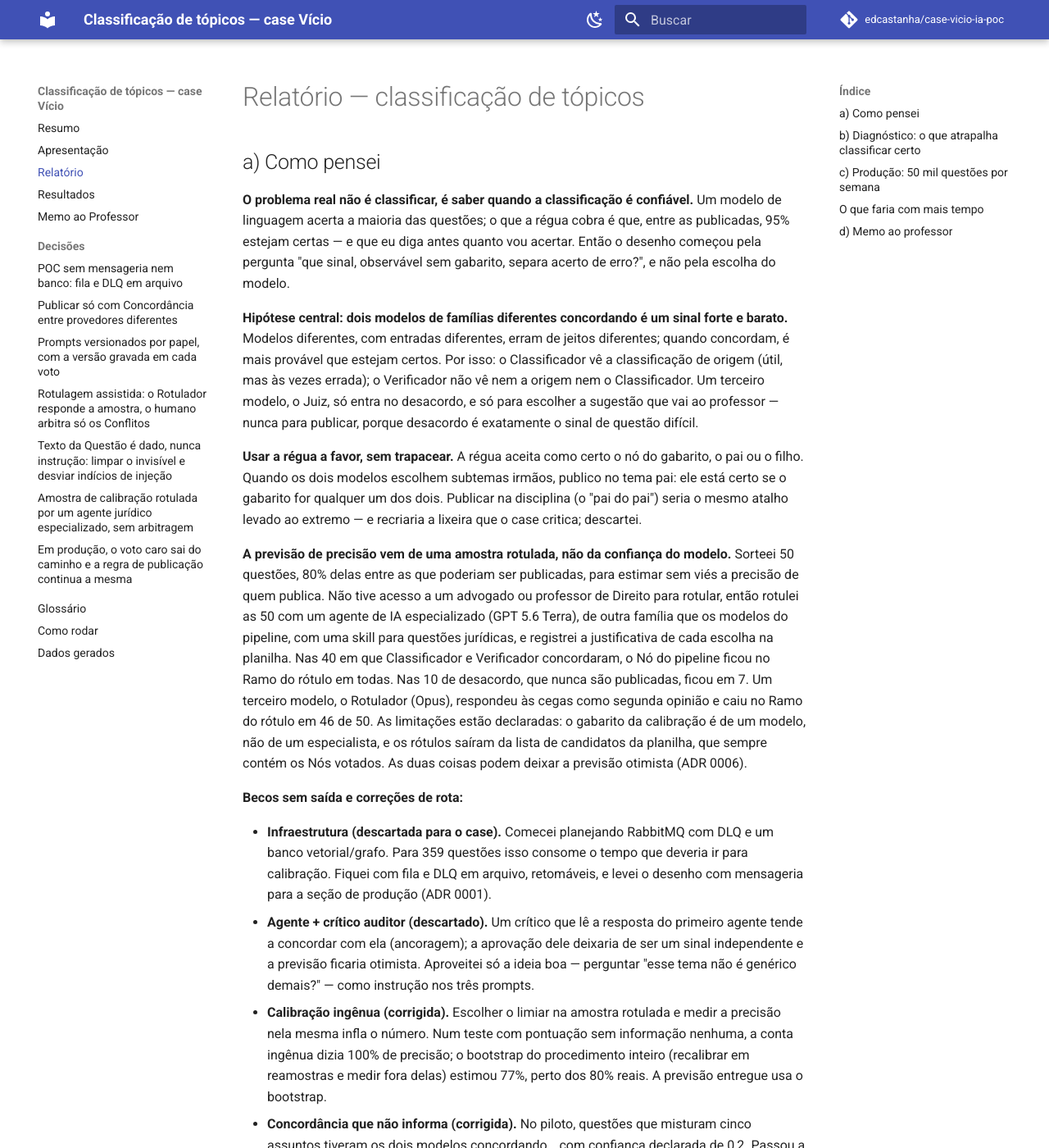
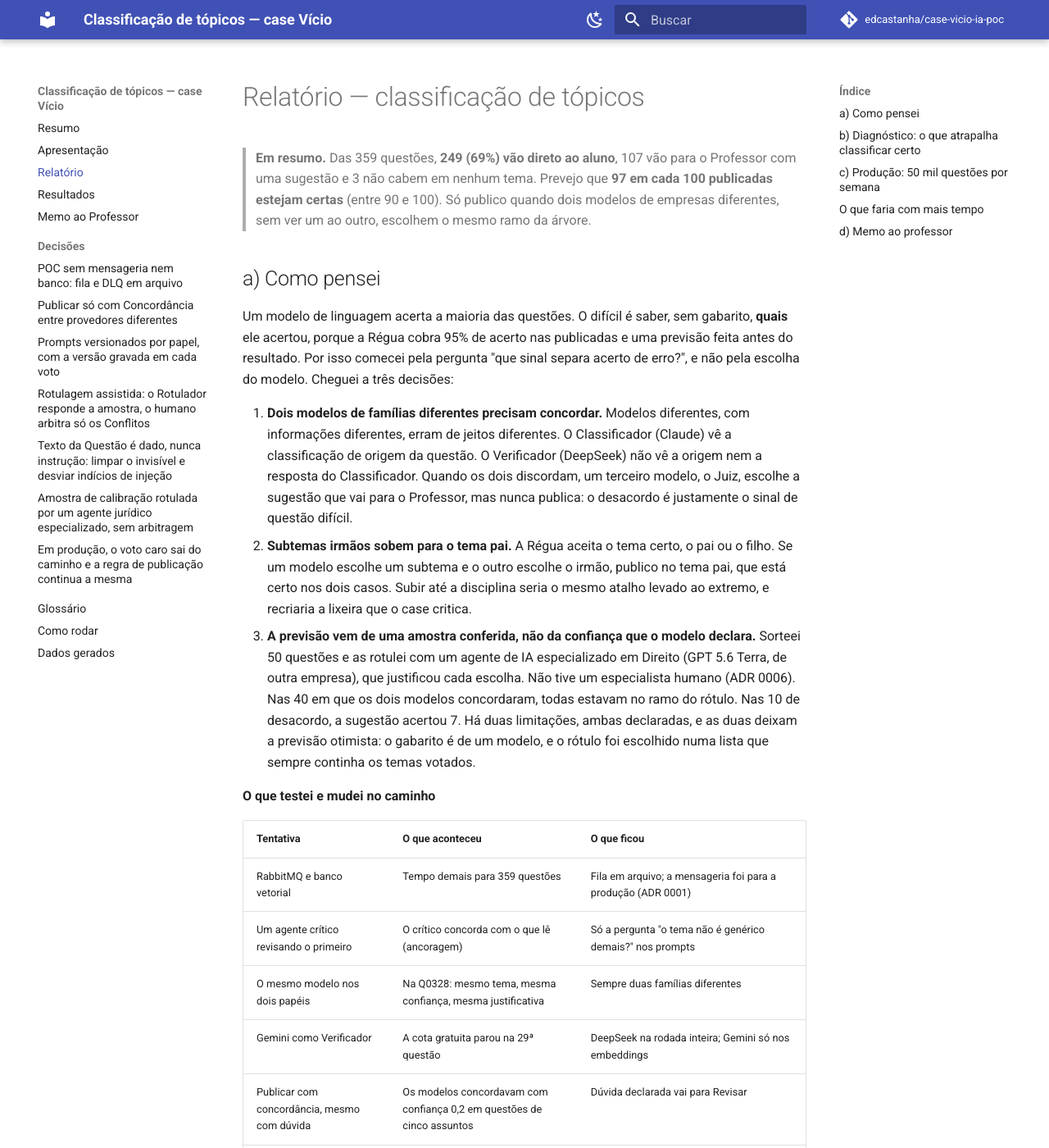
Before and after one commit to edcastanha/case-vicio-ia-poc, an MkDocs documentation site: the page built from docs/relatorio.md, in a window 1280 px wide and 1400 px high. Shown: the whole window at 82% size. Built offline with MkDocs 1.6.1 and Material for MkDocs 9.7.7, drawn with Linux system fonts in a browser that asks for light colours; comment, search, counter and statistics services are not loaded; some of the changed text lies outside the part shown.

Commit message:
Relatório e memo mais fáceis de ler; pedidos ao Professor concretos
- relatório: resumo no topo, as três decisões em lista numerada, os becos sem saída
  numa tabela (tentativa, o que aconteceu, o que ficou), menos jargão e frases curtas
- memo: cinco pedidos com a tarefa, o tamanho e o efeito; tabela dos temas
  duplicados com as questões paradas e a disciplina sugerida
- listas com linha em branco antes, para o Markdown não emendá-las no parágrafo
- relatorio.pdf gerado de novo: 5 páginas, memo inteiro na última

```diff
--- a/docs/relatorio.md
+++ b/docs/relatorio.md
@@ -1,91 +1,105 @@
 # Relatório — classificação de tópicos
+
+> **Em resumo.** Das 359 questões, **249 (69%) vão direto ao aluno**, 107 vão para o Professor com uma sugestão e 3 não cabem em nenhum tema. Prevejo que **97 em cada 100 publicadas estejam certas** (entre 90 e 100). Só publico quando dois modelos de empresas diferentes, sem ver um ao outro, escolhem o mesmo ramo da árvore.
 
 ## a) Como pensei
 
-**O problema real não é classificar, é saber quando a classificação é confiável.** Um modelo de linguagem acerta a maioria das questões; o que a régua cobra é que, entre as publicadas, 95% estejam certas — e que eu diga antes quanto vou acertar. Então o desenho começou pela pergunta "que sinal, observável sem gabarito, separa acerto de erro?", e não pela escolha do modelo.
+Um modelo de linguagem acerta a maioria das questões. O difícil é saber, sem gabarito, **quais** ele acertou, porque a Régua cobra 95% de acerto nas publicadas e uma previsão feita antes do resultado. Por isso comecei pela pergunta "que sinal separa acerto de erro?", e não pela escolha do modelo. Cheguei a três decisões:
 
-**Hipótese central: dois modelos de famílias diferentes concordando é um sinal forte e barato.** Modelos diferentes, com entradas diferentes, erram de jeitos diferentes; quando concordam, é mais provável que estejam certos. Por isso: o Classificador vê a classificação de origem (útil, mas às vezes errada); o Verificador não vê nem a origem nem o Classificador. Um terceiro modelo, o Juiz, só entra no desacordo, e só para escolher a sugestão que vai ao professor — nunca para publicar, porque desacordo é exatamente o sinal de questão difícil.
+1. **Dois modelos de famílias diferentes precisam concordar.** Modelos diferentes, com informações diferentes, erram de jeitos diferentes. O Classificador (Claude) vê a classificação de origem da questão. O Verificador (DeepSeek) não vê a origem nem a resposta do Classificador. Quando os dois discordam, um terceiro modelo, o Juiz, escolhe a sugestão que vai para o Professor, mas nunca publica: o desacordo é justamente o sinal de questão difícil.
+2. **Subtemas irmãos sobem para o tema pai.** A Régua aceita o tema certo, o pai ou o filho. Se um modelo escolhe um subtema e o outro escolhe o irmão, publico no tema pai, que está certo nos dois casos. Subir até a disciplina seria o mesmo atalho levado ao extremo, e recriaria a lixeira que o case critica.
+3. **A previsão vem de uma amostra conferida, não da confiança que o modelo declara.** Sorteei 50 questões e as rotulei com um agente de IA especializado em Direito (GPT 5.6 Terra, de outra empresa), que justificou cada escolha. Não tive um especialista humano (ADR 0006). Nas 40 em que os dois modelos concordaram, todas estavam no ramo do rótulo. Nas 10 de desacordo, a sugestão acertou 7. Há duas limitações, ambas declaradas, e as duas deixam a previsão otimista: o gabarito é de um modelo, e o rótulo foi escolhido numa lista que sempre continha os temas votados.
 
-**Usar a régua a favor, sem trapacear.** A régua aceita como certo o nó do gabarito, o pai ou o filho. Quando os dois modelos escolhem subtemas irmãos, publico no tema pai: ele está certo se o gabarito for qualquer um dos dois. Publicar na disciplina (o "pai do pai") seria o mesmo atalho levado ao extremo — e recriaria a lixeira que o case critica; descartei.
+**O que testei e mudei no caminho**
 
-**A previsão de precisão vem de uma amostra rotulada, não da confiança do modelo.** Sorteei 50 questões, 80% delas entre as que poderiam ser publicadas, para estimar sem viés a precisão de quem publica. Não tive acesso a um advogado ou professor de Direito para rotular, então rotulei as 50 com um agente de IA especializado (GPT 5.6 Terra), de outra família que os modelos do pipeline, com uma skill para questões jurídicas, e registrei a justificativa de cada escolha na planilha. Nas 40 em que Classificador e Verificador concordaram, o Nó do pipeline ficou no Ramo do rótulo em todas. Nas 10 de desacordo, que nunca são publicadas, ficou em 7. Um terceiro modelo, o Rotulador (Opus), respondeu às cegas como segunda opinião e caiu no Ramo do rótulo em 46 de 50. As limitações estão declaradas: o gabarito da calibração é de um modelo, não de um especialista, e os rótulos saíram da lista de candidatos da planilha, que sempre contém os Nós votados. As duas coisas podem deixar a previsão otimista (ADR 0006).
-
-**Becos sem saída e correções de rota:**
-
-- **Infraestrutura (descartada para o case).** Comecei planejando RabbitMQ com DLQ e um banco vetorial/grafo. Para 359 questões isso consome o tempo que deveria ir para calibração. Fiquei com fila e DLQ em arquivo, retomáveis, e levei o desenho com mensageria para a seção de produção (ADR 0001).
-- **Agente + crítico auditor (descartado).** Um crítico que lê a resposta do primeiro agente tende a concordar com ela (ancoragem); a aprovação dele deixaria de ser um sinal independente e a previsão ficaria otimista. Aproveitei só a ideia boa — perguntar "esse tema não é genérico demais?" — como instrução nos três prompts.
-- **Calibração ingênua (corrigida).** Escolher o limiar na amostra rotulada e medir a precisão nela mesma infla o número. Num teste com pontuação sem informação nenhuma, a conta ingênua dizia 100% de precisão; o bootstrap do procedimento inteiro (recalibrar em reamostras e medir fora delas) estimou 77%, perto dos 80% reais. A previsão entregue usa o bootstrap.
-- **Concordância que não informa (corrigida).** No piloto, questões que misturam cinco assuntos tiveram os dois modelos concordando… com confiança declarada de 0,2. Passou a valer: se um dos modelos se declara em dúvida, não publica.
-- **Mesmo modelo nos dois papéis (corrigido).** Com só uma chave de API, testei Classificador e Verificador no mesmo modelo: na Q0328 vieram o mesmo nó, a mesma confiança e quase a mesma justificativa. Era o modelo concordando consigo mesmo. Daí em diante, os papéis ficaram com famílias diferentes: Claude no Classificador e DeepSeek no Verificador. O Gemini no Verificador parou na 29ª Questão pela cota gratuita, e misturar dois Verificadores numa rodada faria a calibração medir dois sistemas. Ele ficou só nos embeddings.
-- **Prompts sem versão (corrigido).** Os prompts nasceram como constantes no código, e nada dizia qual texto gerou cada voto. Como a previsão vale para um par (modelo, prompt), cada papel ganhou um prompt versionado em arquivo, cada voto grava a versão, e a calibração recusa rodadas com versões misturadas. Refazer as 359 pelo cache reproduziu todas as classificações sem nenhuma chamada (ADR 0003).
-- **Texto que o aluno não vê chegava ao modelo (corrigido).** Auditando as entradas, achei na Q0099 cerca de 700 caracteres de metadados e CSS do Word em cada alternativa, restos de comentários condicionais que a limpeza antiga não tirava. Era lixo, mas é exatamente por onde uma instrução escondida passaria. A limpeza passou a manter só o texto visível, e uma Questão cujo texto fala com o modelo ("ignore as instruções", "classifique no nó", `no_id`) vai para Revisar sem passar por nenhum modelo. Nenhuma das 359 dispara (ADR 0005).
-- **Números mais confiantes que a amostra (corrigidos).** A primeira entrega previu precisão 1,00 com intervalo 1,00–1,00, porque os 34 rótulos da calibração estavam todos certos e o bootstrap só reamostra o que existe. Agora o ponto é o menor entre o bootstrap e a suavização de Laplace, (34+1)/(34+2) = 0,97, e o intervalo inclui o de Wilson para 34 de 34, que começa em 0,90 (ADR 0002). A mesma regra corrigiu a coluna `confianca`, que valia 1,00 em todas as linhas, até em Revisar e Fora. Agora ela é a taxa suavizada de cada grupo na Amostra: 0,97 em Publicar, 0,67 nos desacordos (a sugestão acertou 7 de 10), 0,83 em Tema duplicado, 0,75 com dúvida declarada e 0,50 em Fora, que não tem nenhuma na Amostra. E o teto da cobertura era 0,82 porque contava as 46 Questões de Tema duplicado ou com dúvida, que nunca publicam. O intervalo agora vai de 0,54 a 0,69.
+| Tentativa | O que aconteceu | O que ficou |
+|---|---|---|
+| RabbitMQ e banco vetorial | Tempo demais para 359 questões | Fila em arquivo; a mensageria foi para a produção (ADR 0001) |
+| Um agente crítico revisando o primeiro | O crítico concorda com o que lê (ancoragem) | Só a pergunta "o tema não é genérico demais?" nos prompts |
+| O mesmo modelo nos dois papéis | Na Q0328: mesmo tema, mesma confiança, mesma justificativa | Sempre duas famílias diferentes |
+| Gemini como Verificador | A cota gratuita parou na 29ª questão | DeepSeek na rodada inteira; Gemini só nos embeddings |
+| Publicar com concordância, mesmo com dúvida | Os modelos concordavam com confiança 0,2 em questões de cinco assuntos | Dúvida declarada vai para Revisar |
+| Calibrar e medir na mesma amostra | Num teste sem nenhum sinal, a conta dava 100%; o real era 80% | Reamostrar: calibrar numa parte e medir na outra (deu 77%) |
+| Prompts escritos dentro do código | Não dava para saber que texto gerou cada voto | Prompts versionados, com a versão gravada em cada voto (ADR 0003) |
+| A limpeza antiga do HTML | A Q0099 mandava ao modelo ~700 caracteres de CSS do Word | Só o texto visível; texto que dá ordens ao modelo vai para Revisar (ADR 0005) |
+| Previsão só pela reamostragem | Deu 1,00 sem margem, porque a amostra não tinha nenhum erro | 34 acertos em 34 viram 0,97, de 0,90 a 1,00; a mesma regra corrigiu a confiança e a cobertura (ADR 0002) |
 
 ## b) Diagnóstico: o que atrapalha classificar certo
 
 **Na árvore de temas**
 
-1. **Oito temas duplicados entre disciplinas** (lista no memo). Achei no piloto: na Q0112, um modelo escolheu "Penal > Organizações Criminosas" e o outro "Legislação Especial > Organizações Criminosas". Cada lado é um ramo diferente, e dois classificadores, humanos ou máquinas, podem acertar o assunto e errar o tema. Nenhuma questão nesses temas é publicada até a convenção ficar clara.
-2. **Descrições que não descrevem**: 333 dos 377 temas têm como "descrição" um texto automático ("Subtema de X. 44 questões no source"). Pior que inútil: a contagem empurra um classificador automático justamente para os nós grandes — as lixeiras. Removi essas descrições dos prompts.
-3. **Lixeiras previsíveis**: os nós com mais questões no banco de origem são genéricos ou introdutórios — "Sistemas e Princípios Processuais Penais" (538), "Teoria da Pena" (453), "Introdução ao Estudo do Direito Penal" (424). Há 26 nós com título do tipo "introdução / noções gerais / disposições gerais / conceito / princípios".
-4. **Granularidade desigual**: 60 temas não têm subtemas, outros têm dezenas; e defeitos de cadastro ("Escolas Crimonológicas", "12 Disposições Gerais…").
+- **Oito temas existem em duas disciplinas**, como Lei Maria da Penha em Penal e em Legislação Especial (lista no memo). O assunto é claro, o lado é que não é: na Q0112, um modelo escolheu "Penal > Organizações Criminosas" e o outro, "Legislação Especial > Organizações Criminosas". Não publico nesses temas, e há 36 questões paradas por isso.
+- **As descrições não descrevem.** 333 dos 377 temas têm um texto automático, como "Subtema de X. 44 questões no source". Pior: a contagem empurra a máquina para os temas grandes, que são as lixeiras. Tirei essas descrições dos prompts.
+- **As lixeiras são previsíveis.** Os temas com mais questões são os genéricos: "Sistemas e Princípios Processuais Penais" (538), "Teoria da Pena" (453) e "Introdução ao Estudo do Direito Penal" (424). Há 26 temas com títulos como "introdução", "noções gerais" ou "disposições gerais".
+- **Há desníveis e erros de cadastro.** 60 temas não têm subtemas, outros têm dezenas, e há erros como "Escolas Crimonológicas".
 
 **Nas questões**
 
-5. **Classificação de origem não confiável**: 7 questões vêm marcadas com disciplinas fora do recorte (Constitucional, Tributário, Ambiental, Civil), às vezes erradas — a Q0016, "Direito Constitucional", é sobre prisão. 18 vêm sem assunto; 68 têm assuntos fatiados ("Ação Penal (Parte 01)", "(Parte 02)"), que são divisões de apostila, não de matéria.
-6. **Formato inconsistente**: HTML cru no enunciado e nas alternativas; 94 questões sem comando; 58 de Certo/Errado, algumas com comando de questão discursiva ("Explique as condições…", Q0008).
+- **A classificação de origem não é confiável.** 7 questões vêm de disciplinas fora do recorte, às vezes erradas (a Q0016 está em "Direito Constitucional", mas é sobre prisão). 18 vêm sem assunto, e 68 vêm com assuntos fatiados como apostila, por exemplo "Ação Penal (Parte 01)".
+- **O formato é inconsistente.** O texto vem em HTML cru, 94 questões não têm comando, e algumas de Certo/Errado têm comando de questão discursiva (Q0008).
 
 **Que questão é difícil, e por quê**
 
-- **Multitemáticas** (várias assertivas, cada uma de um assunto): não existe "o" tema central; qualquer escolha é defensável e o gabarito é uma convenção.
-- **Questões cujo contexto não é o assunto**: o enunciado fala de um crime, mas o que decide a resposta é uma regra processual (Q0120: parece "resposta à acusação", decide-se pelo interrogatório, art. 189 do CPP).
-- **Fronteira entre disciplinas**: prescrição disciplinar (Administrativo) que usa o prazo penal (Q0113); lei especial que também está na parte especial do CP.
+- **Multitemáticas:** cada assertiva trata de um assunto, e não existe "o" tema central.
+- **Contexto diferente do assunto:** o enunciado fala de um crime, mas a resposta depende de uma regra processual. Na Q0120, parece "resposta à acusação", mas o que decide é o interrogatório.
+- **Fronteira entre disciplinas:** a Q0113 é prescrição disciplinar, de Direito Administrativo, mas usa o prazo penal.
 
-**Os números da rodada.** As 359 foram classificadas, sem nenhuma falha que sobrasse. Houve Concordância de Ramo em 295 (82%): 255 no mesmo Nó e 40 em Nós do mesmo Ramo. Houve 61 desacordos (17%), e em 3 os dois modelos disseram que nenhum Nó servia.
+**Os números**
 
 | Decisão | Questões | Por quê |
 |---|---|---|
-| Publicar | 249 (69%) | Concordância, fora de Tema duplicado, sem dúvida declarada e acima do limiar calibrado (0,55) |
-| Revisar | 107 (30%) | 61 desacordos, 36 Temas duplicados, 10 com um modelo em dúvida |
-| Fora | 3 (1%) | os dois modelos: nenhum Nó serve |
+| Publicar | 249 (69%) | Os dois modelos no mesmo ramo, sem tema duplicado e sem dúvida declarada |
+| Revisar | 107 (30%) | 61 desacordos, 36 temas duplicados e 10 com um modelo em dúvida |
+| Fora | 3 (1%) | Os dois modelos disseram que nenhum tema serve |
 
-Nenhuma Questão foi barrada só pelo limiar: as regras de Ramo, de Tema duplicado e de dúvida declarada já tiram as arriscadas. A previsão é **precisão de 0,97 (de 0,90 a 1,00) e cobertura de 0,69 (de 0,54 a 0,69)**. O intervalo de precisão é largo de propósito: 34 acertos em 34 não provam 95% com 95% de confiança. A cobertura não passa de 0,69 porque um limiar mais baixo não publicaria mais nada, e um mais alto, como alguns que o bootstrap escolheu, publicaria menos.
-
-**O que os rótulos mostraram.** Das 50 Questões da amostra, 8 têm o rótulo num Tema duplicado, e isso confirma a regra de não publicar ali. Nos 10 desacordos da amostra, o Juiz ficou no Ramo do rótulo em 6, o Classificador em 4 e o Verificador em 6. A sugestão que chega ao Professor, que é a do Juiz ou, sem ela, a do primeiro voto válido, acertou em 7. O Juiz ajuda a sugerir, mas não é um desempate confiável: é por isso que ele nunca publica.
+Os modelos concordaram em 295 questões: 255 no mesmo tema e 40 em temas do mesmo ramo. **A previsão é de 0,97 de precisão (de 0,90 a 1,00) e 0,69 de cobertura (de 0,54 a 0,69).** O intervalo de precisão é largo de propósito, porque 34 acertos em 34 não bastam para garantir 95%. A cobertura não passa de 0,69 porque nenhuma questão foi barrada só pelo limiar de confiança. Nos 10 desacordos da amostra, o Juiz acertou o ramo em 6, e é por isso que ele só sugere.
 
 ## c) Produção: 50 mil questões por semana
 
-A regra de publicação não muda: só publica quem tem dois votos independentes, de famílias diferentes, concordando no mesmo Ramo. O que muda é quem vota e quanto texto vai em cada chamada (ADR 0007).
+A regra de publicação continua a mesma: dois votos independentes, de famílias diferentes, no mesmo ramo. O que muda é **quem vota** e **quanto texto vai em cada chamada** (ADR 0007).
 
-| Etapa | Tipo de IA | Quando entra | Custo por Questão |
+| Etapa | Tipo de IA | Quando entra | Custo por questão |
 |---|---|---|---|
-| 1. Importação | nenhuma: limpeza do HTML e Indício de injeção | sempre | ~0 |
-| 2. Candidatos | embeddings: os ~15 Nós mais próximos | sempre | ~US$ 0,0002 |
-| 3. Primeiro voto | Classificador treinado com as revisões do Professor (antes de haver rótulos, o LLM Classificador) | sempre | ~0 |
-| 4. Segundo voto | LLM de outra família (DeepSeek) | sempre | US$ 0,0014 |
-| 5. Desempate | Classificador (Claude); o Juiz só sugere | no desacordo, ~18% | US$ 0,040 |
-| 6. Revisão | Professor | Revisar | tempo dele |
+| 1. Importação | Nenhuma: limpeza do HTML e indício de injeção | Sempre | ~0 |
+| 2. Candidatos | Embeddings escolhem os ~15 temas mais próximos | Sempre | ~US$ 0,0002 |
+| 3. Primeiro voto | Classificador treinado com as revisões do Professor (até haver rótulos, o LLM Classificador) | Sempre | ~0 |
+| 4. Segundo voto | LLM de outra família (DeepSeek) | Sempre | US$ 0,0014 |
+| 5. Desempate | Claude; o Juiz só sugere | No desacordo, ~18% | US$ 0,040 |
+| 6. Revisão | O Professor | Em Revisar | Tempo dele |
 
-**Custo.** Hoje: US$ 0,20 por Questão, ~US$ 10.200 por semana, 95% no Classificador. A Árvore é 92% do texto de entrada, e com 15 candidatos a entrada cai cerca de 8 vezes. Assumo chamadas 5 vezes mais baratas, porque a saída não encolhe. Só com os candidatos, são US$ 0,041 (~US$ 2.000 por semana). Com o Classificador treinado como primeiro voto e o LLM caro só no desacordo, US$ 0,009 (~US$ 440). O fator 5 e os 18% são premissas a medir no piloto.
+**Custo.** Hoje, cada chamada leva a árvore inteira, que é 92% do texto. Com 15 candidatos no lugar dela, assumo chamadas 5 vezes mais baratas.
 
-**Agentes ficam fora da decisão.** Um agente que revisa outro ancora nele, como o crítico auditor descartado na seção a). Eles servem onde não publicam: montar o dossiê de cada Questão da fila do Professor, agrupar reportes de alunos e rascunhar descrições de Temas.
+| | Por questão | Por semana |
+|---|---|---|
+| Hoje, medido no case | US$ 0,20 | ~US$ 10.200 |
+| Com candidatos | US$ 0,041 | ~US$ 2.000 |
+| Com o Classificador treinado como primeiro voto | US$ 0,009 | ~US$ 440 |
 
-**O gargalo é o Professor, não o custo.** Com as taxas de hoje, são cerca de 15 mil Questões por semana em Revisar. As alavancas são a regra dos Temas duplicados (−10 pontos), a fila priorizada pelos Temas mais estudados e cada revisão virar rótulo do Classificador treinado. O que não for revisado fica fora do aluno: a fila nunca é esvaziada publicando.
+O fator 5 e os 18% de desacordo são premissas a medir no piloto.
 
-**Encaixe no fluxo.** A importação passa pelas etapas 1 a 5 e sai em Publicar, na fila ou em Fora. Toda semana, as revisões retreinam o Classificador treinado e recalibram o limiar. Um reporte de aluno tira a Questão da publicação na hora e a põe na fila.
+**O gargalo é o Professor, não o custo.** Com as taxas de hoje, seriam cerca de 15 mil questões por semana em Revisar. Para reduzir a fila, há três caminhos:
+
+- a regra dos temas duplicados, que tira 10 pontos da fila;
+- a fila ordenada pelos temas mais estudados;
+- cada revisão virar exemplo para o Classificador treinado.
+
+O que não for revisado não chega ao aluno.
+
+**Agentes não decidem.** Pelo mesmo motivo do crítico descartado na seção a), os agentes não decidem. Eles preparam o trabalho do Professor: montam o dossiê de cada questão da fila, agrupam os reportes de alunos e rascunham descrições de temas.
+
+**O fluxo de cada semana.** As questões importadas passam pelas etapas 1 a 5. As revisões da semana retreinam o primeiro voto e recalibram o limiar. Um reporte de aluno tira a questão do ar na hora e a põe na fila.
 
 **Qualidade contínua, com gatilhos**
 
-- **Auditoria:** o Professor confere às cegas 50 publicadas sorteadas por semana. Com 3 erros ou mais, a publicação automática para até a recalibração. A Precisão é estimada nas últimas 4 semanas.
-- **Reportes:** um Tema com o dobro da taxa mediana de reporte passa a só Revisar. É assim que aparece uma Lixeira nova.
-- **Deriva:** se a Concordância ou a dúvida declarada de um lote muda mais de 5 pontos, o lote vai para Revisar.
-- **Mudou modelo ou prompt:** a calibração é refeita antes de publicar, e cada voto grava a versão (ADR 0003).
+- **Auditoria:** o Professor confere, às cegas, 50 publicadas sorteadas por semana. Com 3 erros ou mais, a publicação automática para até recalibrar.
+- **Reportes:** um tema com o dobro da taxa normal de reportes passa a ir só para Revisar. É assim que uma lixeira nova aparece.
+- **Mudanças:** um lote em que a concordância muda mais de 5 pontos vai para Revisar. Trocou de modelo ou de prompt, a calibração é refeita antes de publicar (ADR 0003).
 
 ## O que faria com mais tempo
 
-1. **Gabarito humano e Amostra maior.** O Professor rotularia a Amostra às cegas, e `entrega` refaz a previsão sem mudar código. Mesmo sem nenhum erro, o piso de Wilson só passa de 0,95 com 73 acertos em 73.
-2. **A regra dos Temas duplicados**: até 36 Questões a mais, 10 pontos de cobertura.
-3. **Prompts v2 e o Gemini como Verificador numa cota paga**, cada um com rodada e calibração novas.
+1. **Trocar o gabarito da amostra por um humano** e aumentar a amostra. Mesmo sem nenhum erro, só com 73 acertos em 73 dá para garantir 95%.
+2. **Aplicar a regra dos temas duplicados**: até 36 questões a mais, ou 10 pontos de cobertura.
+3. **Testar prompts novos e o Gemini como Verificador** numa cota paga, cada um com rodada e calibração novas.
 
 ## d) Memo ao professor
 
```
Also changed, not shown: docs/adr/0007-desenho-de-producao.md (+1 -0 lines), docs/memo-professor.md (+22 -14 lines), 1 other file.
